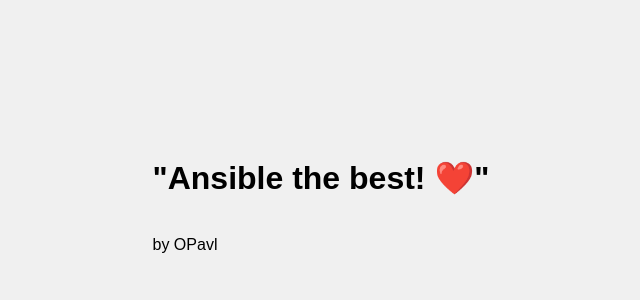
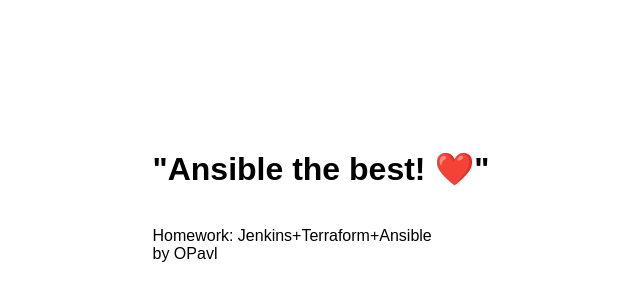
Before and after one commit to opavl/DevOps-Course, a plain HTML site: page homework-11/ansible/artifacts/index.html in a window 1280 px wide. Shown: the part 196-496 px from the top of the page, without its empty margins (319-959 px from the left). Drawn offline with Linux system fonts and the light colour scheme.

```diff
--- a/homework-11/ansible/artifacts/index.html
+++ b/homework-11/ansible/artifacts/index.html
@@ -12,11 +12,10 @@
             align-items: center;
             height: 100vh;
             font-family: Arial, sans-serif;
-            background-color: #f0f0f0;
         }
     </style>
 </head>
 <body>
-    <div><p><h1>"Ansible the best! ❤️"</h1><br />by OPavl</p></div>
+    <div><p><h1>"Ansible the best! ❤️"</h1><br />Homework: Jenkins+Terraform+Ansible<br />by OPavl</p></div>
 </body>
 </html>
```
Also changed, not shown: 3 other files.
